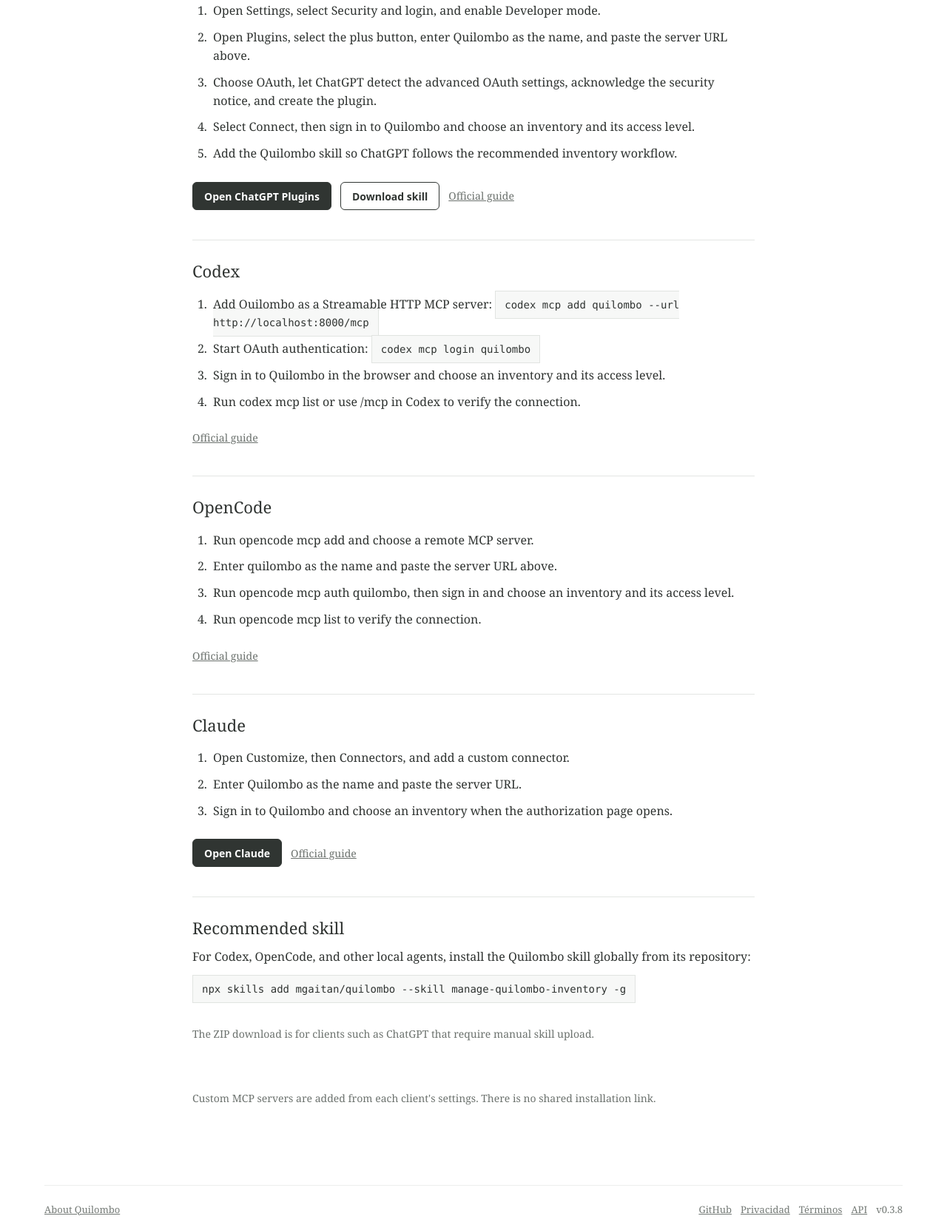
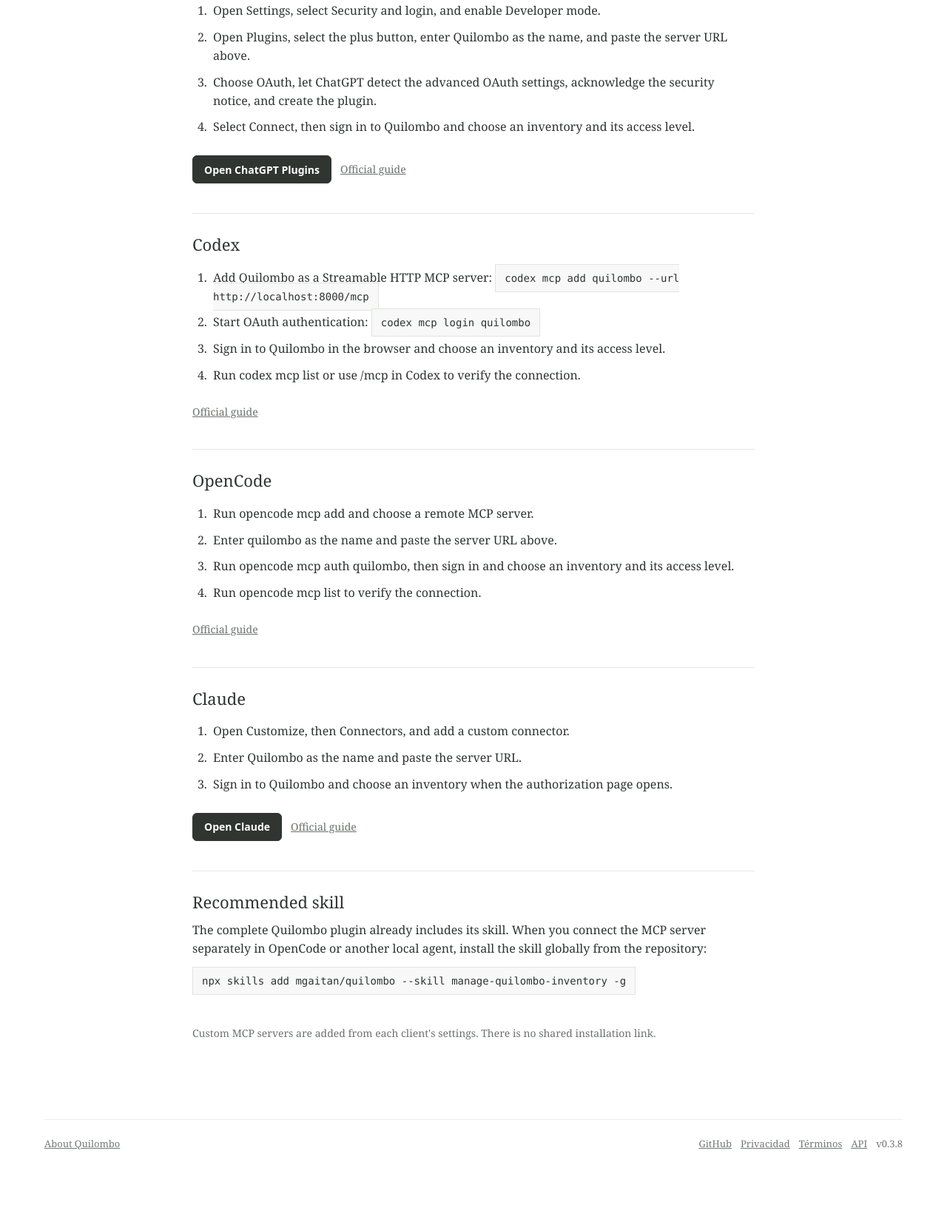
Before and after one commit to mgaitan/quilombo, a Django app: page /connect/ in a window 1280 px wide. Shown: the part 541-2189 px from the top of the page at 74% size. After the commit the page ends 2095 px from the top, so only its background shows below. Run offline with Django 5.2, Linux system fonts and the light colour scheme; parts of the project's set-up code (start-up, migrations or seed data) failed here and were passed over; some libraries are stand-ins or nearby versions.

Commit message:
docs(connect): clarify bundled plugin skill
Avoid recommending a duplicate skill install for the complete Quilombo plugin.\n\nRefs #140

```diff
--- a/inventory/templates/inventory/connect.html
+++ b/inventory/templates/inventory/connect.html
@@ -24,11 +24,9 @@
       <li>{% translate "Open Plugins, select the plus button, enter Quilombo as the name, and paste the server URL above." %}</li>
       <li>{% translate "Choose OAuth, let ChatGPT detect the advanced OAuth settings, acknowledge the security notice, and create the plugin." %}</li>
       <li>{% translate "Select Connect, then sign in to Quilombo and choose an inventory and its access level." %}</li>
-      <li>{% translate "Add the Quilombo skill so ChatGPT follows the recommended inventory workflow." %}</li>
     </ol>
     <div class="actions">
       <a class="button button-primary" href="https://chatgpt.com/plugins">{% translate "Open ChatGPT Plugins" %}</a>
-      <a class="button" href="{% url 'skill-download' %}">{% translate "Download skill" %}</a>
       <a class="quiet-link" href="https://developers.openai.com/plugins/deploy/connect-chatgpt">{% translate "Official guide" %}</a>
     </div>
   </section>
@@ -74,9 +72,8 @@
 
   <section class="connector-section" aria-labelledby="skill-title">
     <h2 id="skill-title">{% translate "Recommended skill" %}</h2>
-    <p>{% translate "For Codex, OpenCode, and other local agents, install the Quilombo skill globally from its repository:" %}</p>
+    <p>{% translate "The complete Quilombo plugin already includes its skill. When you connect the MCP server separately in OpenCode or another local agent, install the skill globally from the repository:" %}</p>
     <code>npx skills add mgaitan/quilombo --skill manage-quilombo-inventory -g</code>
-    <p class="note">{% translate "The ZIP download is for clients such as ChatGPT that require manual skill upload." %}</p>
   </section>
 
   <p class="note">{% translate "Custom MCP servers are added from each client's settings. There is no shared installation link." %}</p>
```
Also changed, not shown: locale/es/LC_MESSAGES/django.po, 1 other file.
